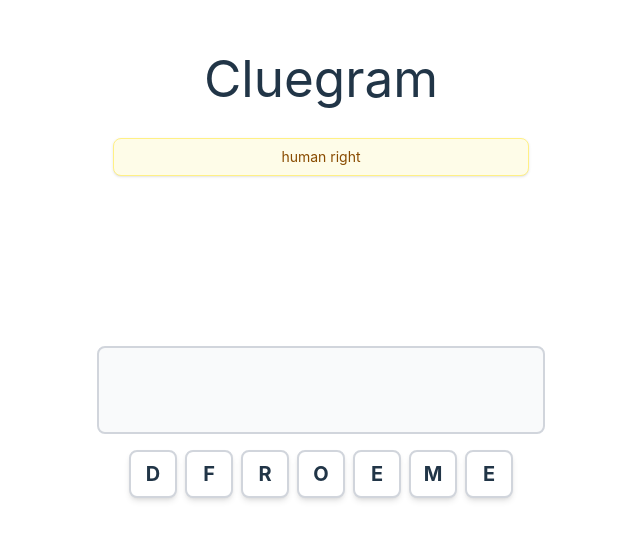
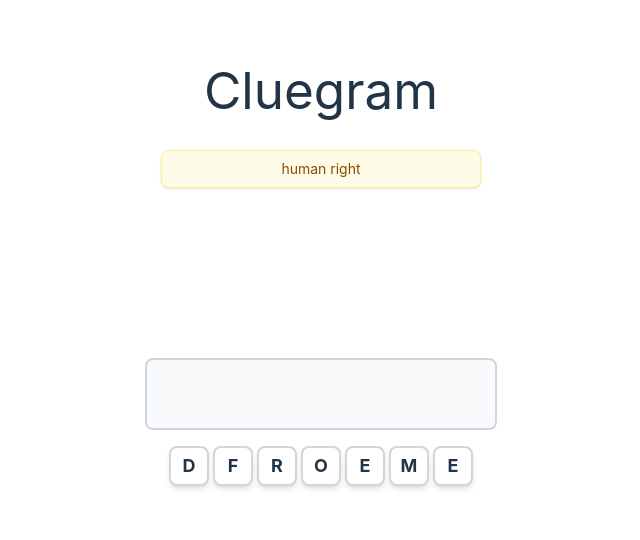
Before and after one commit to lacker/valentines2025, a React (Vite) app: page / in a window 1280 px wide. Shown: the part 118-658 px from the top of the page, without its empty margins (319-959 px from the left). Built offline with nearby package versions, Linux system fonts and the light colour scheme.

Commit message:
progress

```diff
--- a/src/App.css
+++ b/src/App.css
@@ -13,29 +13,29 @@
 }
 
 .letters-container {
-  @apply flex justify-center gap-2 my-4;
+  @apply flex justify-center gap-1 my-4;
 }
 
 .solution-bar {
-  @apply flex justify-center gap-2 my-4 p-4 mx-auto
+  @apply flex justify-center gap-1 my-4 p-3 mx-auto
          border-2 border-gray-300 rounded-lg
          bg-gray-50;
-  min-height: 5.5rem; /* Increased to 88px to prevent any vertical expansion */
-  width: 28rem; /* Fixed width: 7 letters (48px each) + 6 gaps (8px) + padding (32px) */
+  min-height: 4.5rem; /* Slightly reduced */
+  width: 22rem; /* Reduced from 28rem to better fit mobile */
 }
 
 .solution-letter {
-  @apply w-12 h-12 bg-white border-2 border-blue-500 rounded-lg
-         flex items-center justify-center text-xl font-bold
+  @apply w-10 h-10 bg-white border-2 border-blue-500 rounded-lg
+         flex items-center justify-center text-lg font-bold
          uppercase shadow-md cursor-pointer
          hover:bg-blue-50 hover:shadow-lg
          transition-all duration-200;
-  flex: 0 0 3rem; /* Strict 48px width, no growing or shrinking */
+  flex: 0 0 2.5rem; /* Reduced from 3rem */
 }
 
 .letter-square {
-  @apply w-12 h-12 bg-white border-2 border-gray-300 rounded-lg
-         flex items-center justify-center text-xl font-bold
+  @apply w-10 h-10 bg-white border-2 border-gray-300 rounded-lg
+         flex items-center justify-center text-lg font-bold
          uppercase shadow-md cursor-pointer
          hover:border-blue-500 hover:shadow-lg
          transition-all duration-200;
```
